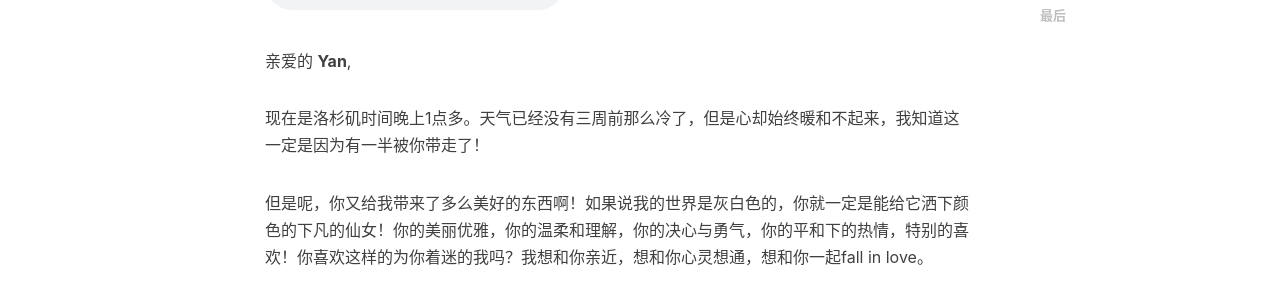
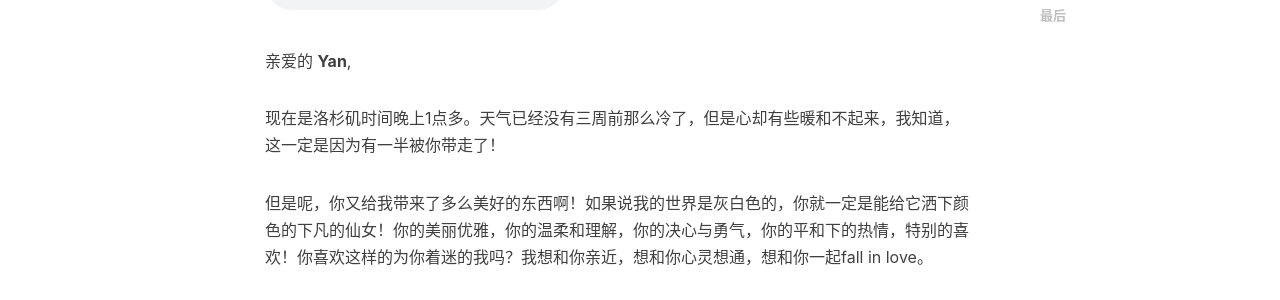
Before and after one commit to project106/project106.github.io, a Jekyll site: the page built from _posts/2019-02-14-ValentinesDay.md, in a window 1280 px wide and 900 px high, scrolled down 501 px. Shown: the part 152-452 px from the top of the window. Built offline with Jekyll 4.4.1, drawn with Linux system fonts in a browser that asks for light colours; nearby versions of some CDN libraries; comment, search, counter and statistics services are not loaded.

Commit message:
Update 2019-02-14-ValentinesDay.md

```diff
--- a/_posts/2019-02-14-ValentinesDay.md
+++ b/_posts/2019-02-14-ValentinesDay.md
@@ -20,7 +20,7 @@ tags:
 
 亲爱的 **Yan**,
 
-   现在是洛杉矶时间晚上1点多。天气已经没有三周前那么冷了，但是心却始终暖和不起来，我知道这一定是因为有一半被你带走了！
+   现在是洛杉矶时间晚上1点多。天气已经没有三周前那么冷了，但是心却有些暖和不起来，我知道，这一定是因为有一半被你带走了！
 
    但是呢，你又给我带来了多么美好的东西啊！如果说我的世界是灰白色的，你就一定是能给它洒下颜色的下凡的仙女！你的美丽优雅，你的温柔和理解，你的决心与勇气，你的平和下的热情，特别的喜欢！你喜欢这样的为你着迷的我吗？我想和你亲近，想和你心灵想通，想和你一起fall in love。
 
```
